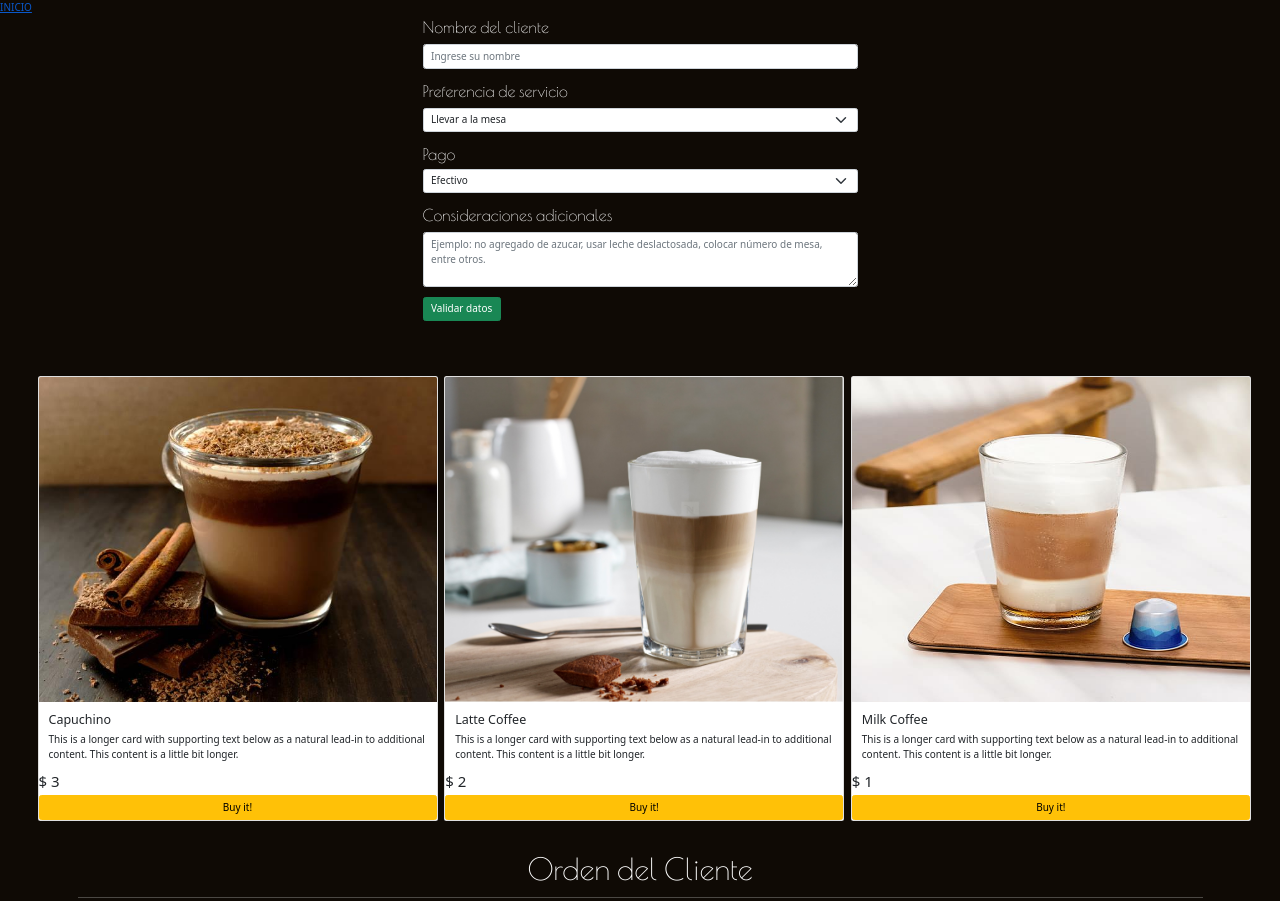
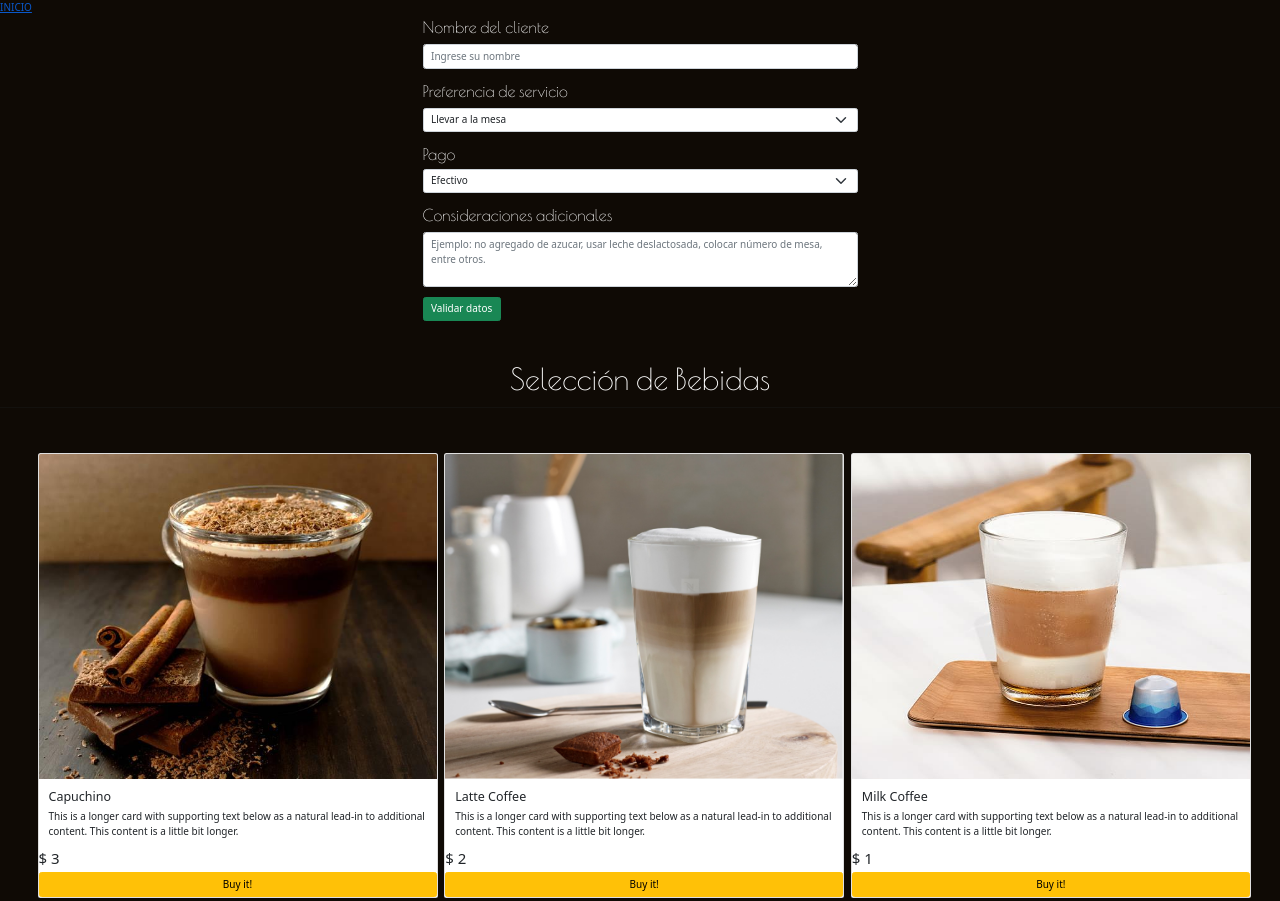
Before and after one commit to FelixMartinezCasadiego/CoffeeScrip, a plain HTML site: page Paginas/Orden.html in a window 1280 px wide. Shown: the top 901 px of the page. Drawn offline with nearby package versions, Linux system fonts and the light colour scheme.

Commit message:
se agrega titulo en selección de pedidos

```diff
--- a/Paginas/Orden.html
+++ b/Paginas/Orden.html
@@ -67,8 +67,9 @@
             </div>
         </form>
 
-
-
+    <!-- Titulo para selección del pedido -->
+    <h1 class="text-center H1Form text-white mt-5"> Selección de Bebidas </h1>
+    <hr>
 
 
 
```
